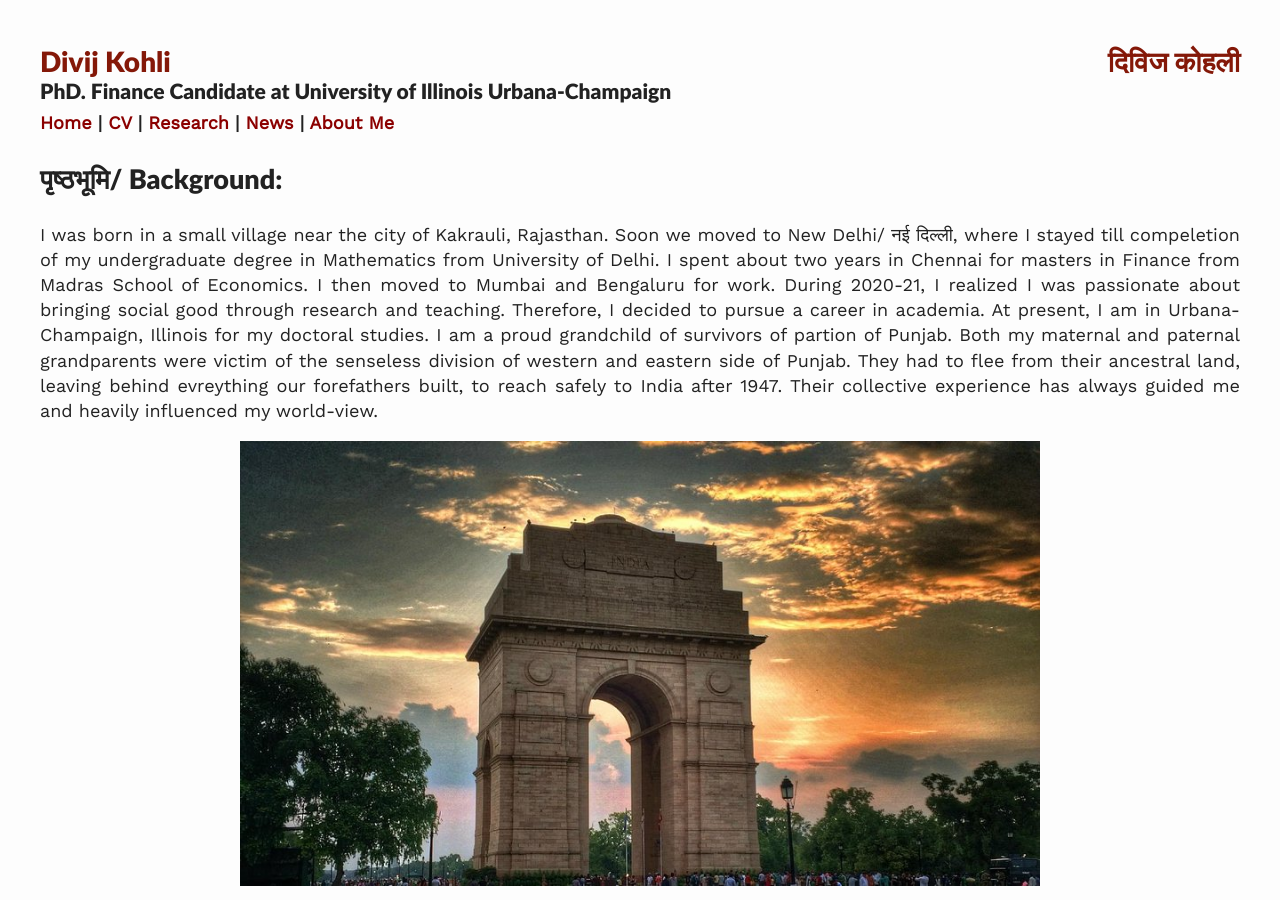
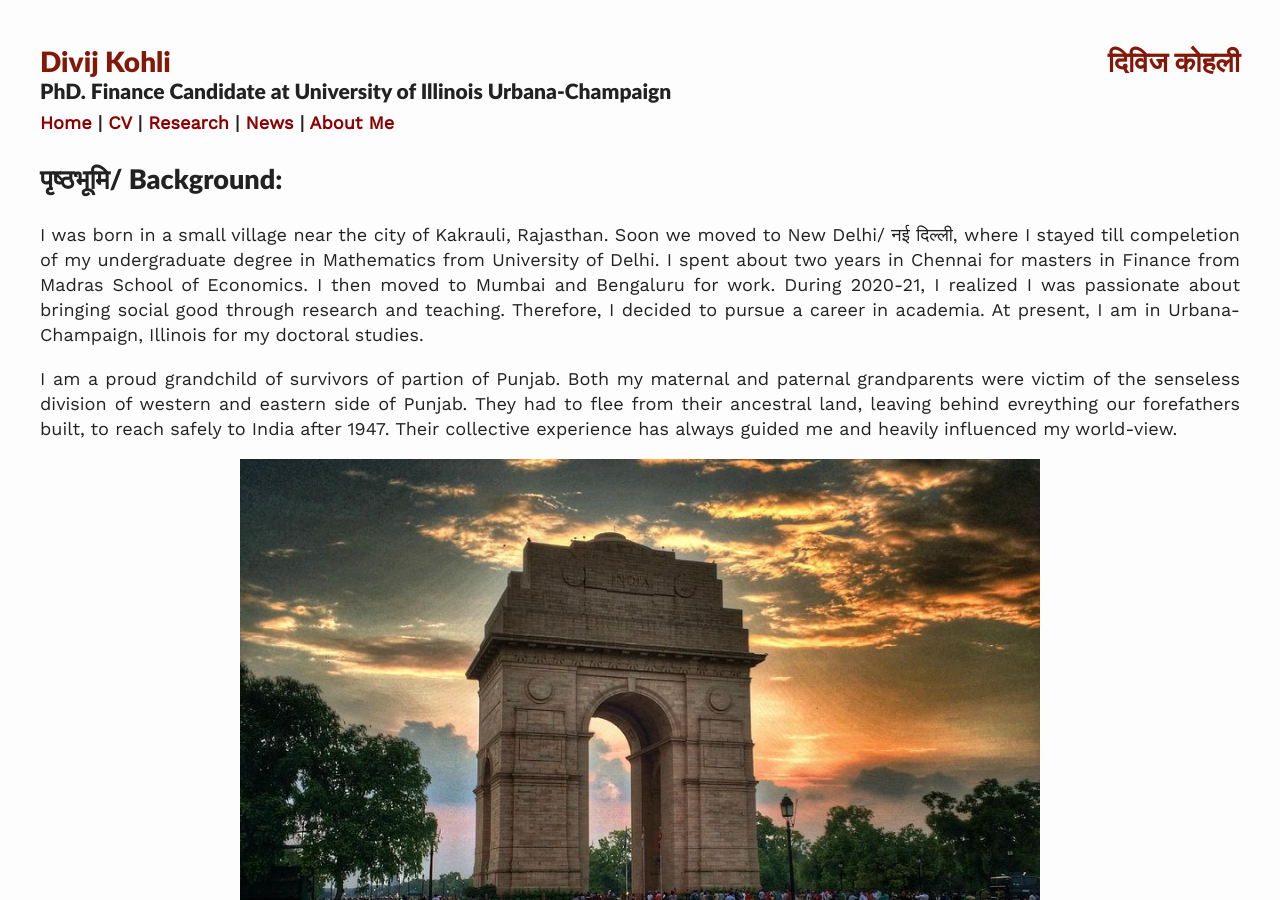
Before and after one commit to divijkohli/divijkohli.github.io, a Jekyll site: the page built from _pages/aboutme.md, in a window 1280 px wide and 900 px high. Built offline with Jekyll 4.4.1, drawn with Linux system fonts in a browser that asks for light colours; nearby versions of some CDN libraries.

Commit message:
Update aboutme.md

```diff
--- a/_pages/aboutme.md
+++ b/_pages/aboutme.md
@@ -6,10 +6,11 @@ permalink: /aboutme/
 <hr style="line-height: 2px; visibility:hidden;" />
 
 ## पृष्ठभूमि/ Background:
-<p align="justify"> I was born in a small village near the city of Kakrauli, Rajasthan. Soon we moved to New Delhi/ नई दिल्ली, where I stayed till compeletion of my undergraduate degree in Mathematics from University of Delhi. I spent about two years in Chennai for masters in Finance from Madras School of Economics. I then moved to Mumbai and Bengaluru for work. During 2020-21, I realized I was passionate about bringing social good through research and teaching. Therefore, I decided to pursue a career in academia. At present, I am in Urbana-Champaign, Illinois for my doctoral studies.
+<p align="justify"> I was born in a small village near the city of Kakrauli, Rajasthan. Soon we moved to New Delhi/ नई दिल्ली, where I stayed till compeletion of my undergraduate degree in Mathematics from University of Delhi. I spent about two years in Chennai for masters in Finance from Madras School of Economics. I then moved to Mumbai and Bengaluru for work. During 2020-21, I realized I was passionate about bringing social good through research and teaching. Therefore, I decided to pursue a career in academia. At present, I am in Urbana-Champaign, Illinois for my doctoral studies.</p>
 
 
-I am a proud grandchild of survivors of partion of Punjab. Both my maternal and paternal grandparents were victim of the senseless division of western and eastern side of Punjab. They had to flee from their ancestral land, leaving behind evreything our forefathers built, to reach safely to India after 1947. Their collective experience has always guided me and heavily influenced my world-view.  </p>
+
+<p align="justify"> I am a proud grandchild of survivors of partion of Punjab. Both my maternal and paternal grandparents were victim of the senseless division of western and eastern side of Punjab. They had to flee from their ancestral land, leaving behind evreything our forefathers built, to reach safely to India after 1947. Their collective experience has always guided me and heavily influenced my world-view.  </p>
 <div style="text-align: center;">
     <img src="{{ site.baseurl }}/assets/images/delhi.jpg" alt="" width="800">
 </div>
```
